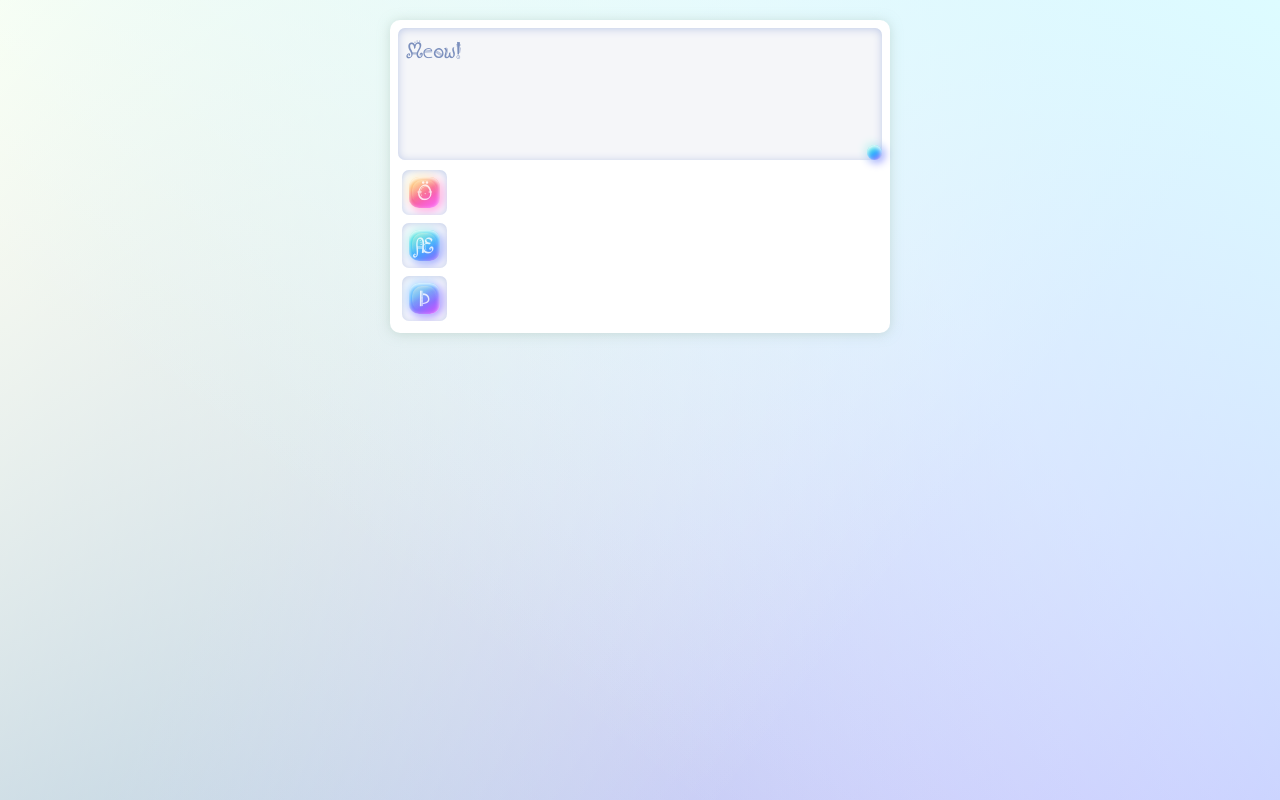
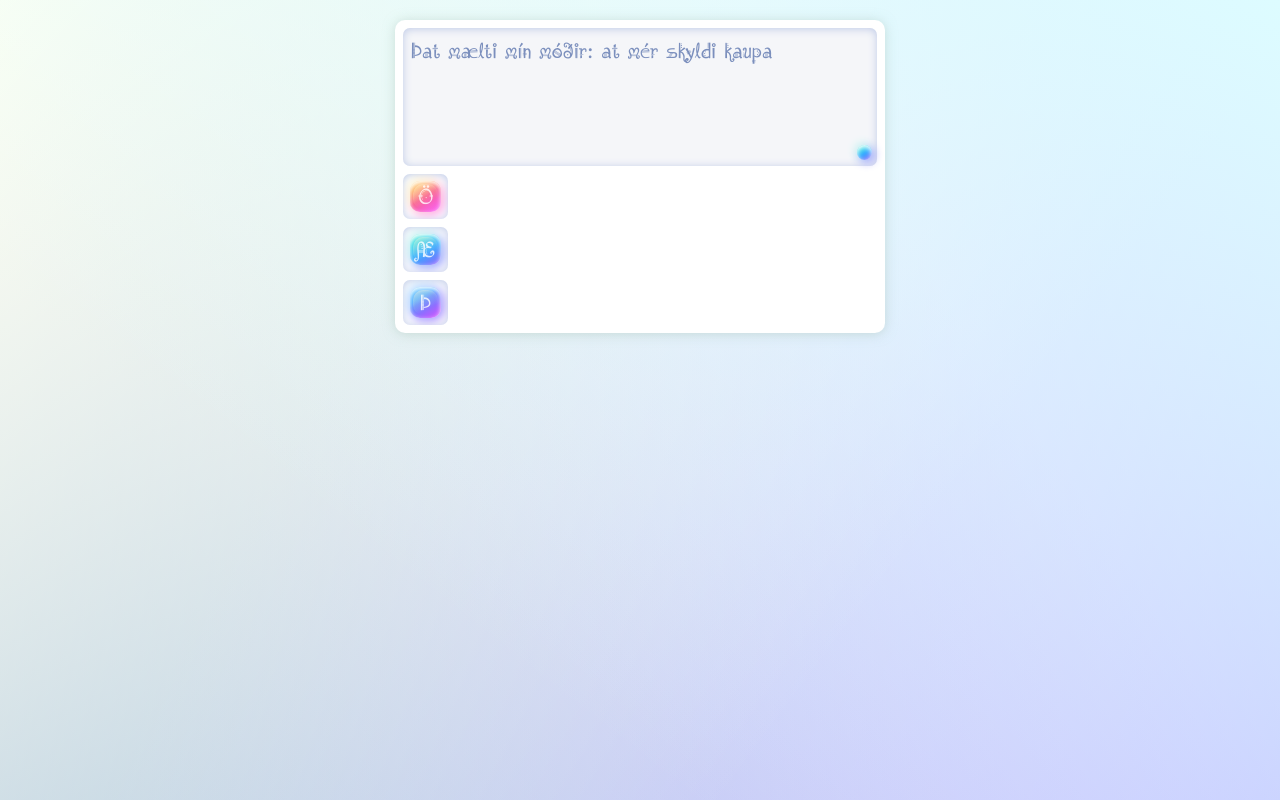
Before and after one commit to Ana-Ma-Web/virtual-keyboard, a website: page src/index.html in a window 1280 px wide. Drawn offline with Linux system fonts and the light colour scheme.

Commit message:
fix: fix resizer padding in text area

```diff
--- a/src/css/style.css
+++ b/src/css/style.css
@@ -61,22 +61,30 @@ body {
   box-shadow: var(--keyboard-out-shadow);
   width: fit-content;
   margin: 0 auto;
+  display: grid;
+  gap: 8px;
 }
 
-.text-area {
+.textboard {
+  border-radius: 7px;
+  background-color: #f5f6f9;
+  box-shadow: var(--keyboard-inner-shadow);
+  padding: 0 5px 0px 0;
+}
+
+.textboard__text-area {
   font-family: Amadeus;
   font-size: 22px;
   border: none;
-  border-radius: 7px;
-  background-color: #f5f6f9;
-  box-shadow: var(--keyboard-inner-shadow);
   padding: 8px;
   color: #7b8fbd;
   outline: none;
-  position: relative;
+  background-color: transparent;
+  /* position: relative; */
+  overflow: hidden;
 }
 
-.text-area::-webkit-resizer {
+.textboard__text-area::-webkit-resizer {
   border-radius: 50%;
   background: var(--primary-bg-gradient);
   box-shadow: var(--primary-shadow);
@@ -84,6 +92,7 @@ body {
 
 .keyboard {
   display: grid;
+  gap: 8px;
   grid-template-columns: auto;
 }
 
@@ -94,7 +103,7 @@ body {
   border-radius: 7px;
   overflow: hidden;
   box-shadow: var(--keyboard-inner-shadow);
-  margin: 4px;
+  /* margin: 4px; */
 }
 
 .key__button {
--- a/src/index.html
+++ b/src/index.html
@@ -12,7 +12,13 @@
 <body>
   <div class="wrapper">
     <div class="main">
-      <textarea class="text-area" name="text" cols="50" rows="4">Meow!</textarea>
+      <div class="textboard">
+        <textarea
+        class="textboard__text-area"
+        name="text"
+        cols="50"
+        rows="4">Þat mælti mín móðir: at mér skyldi kaupa</textarea>
+      </div>
       <div class="keyboard">
         <div class="key">
           <button class="key__button key__button_active">
```
